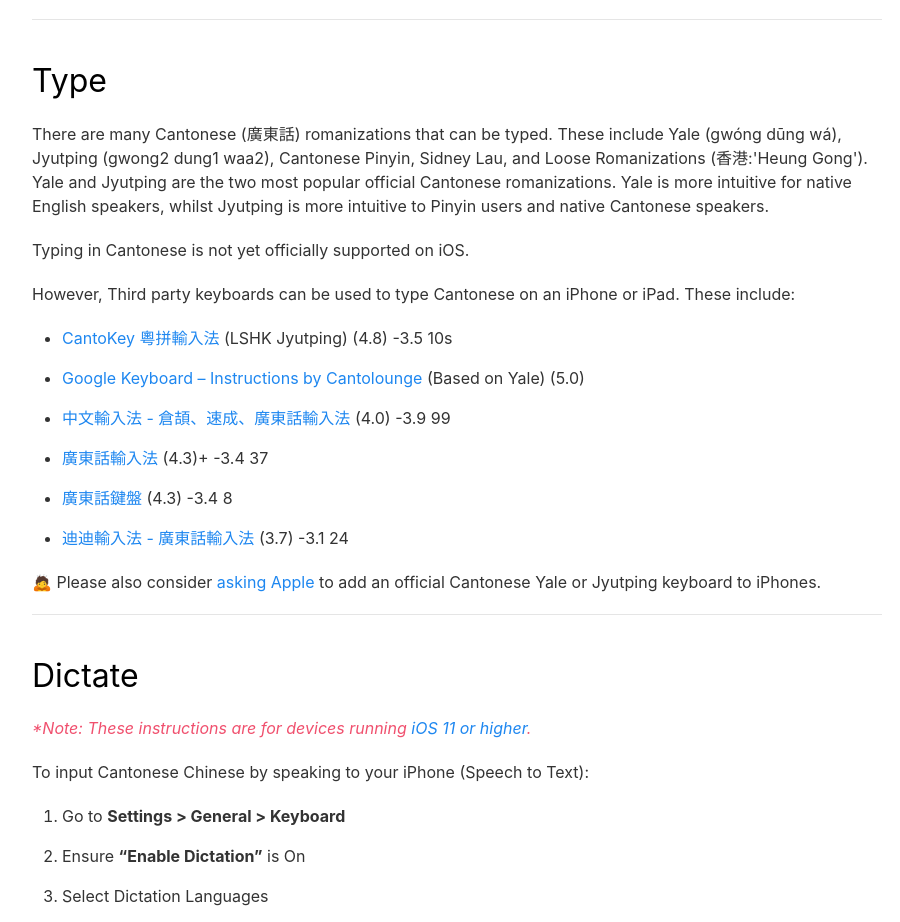
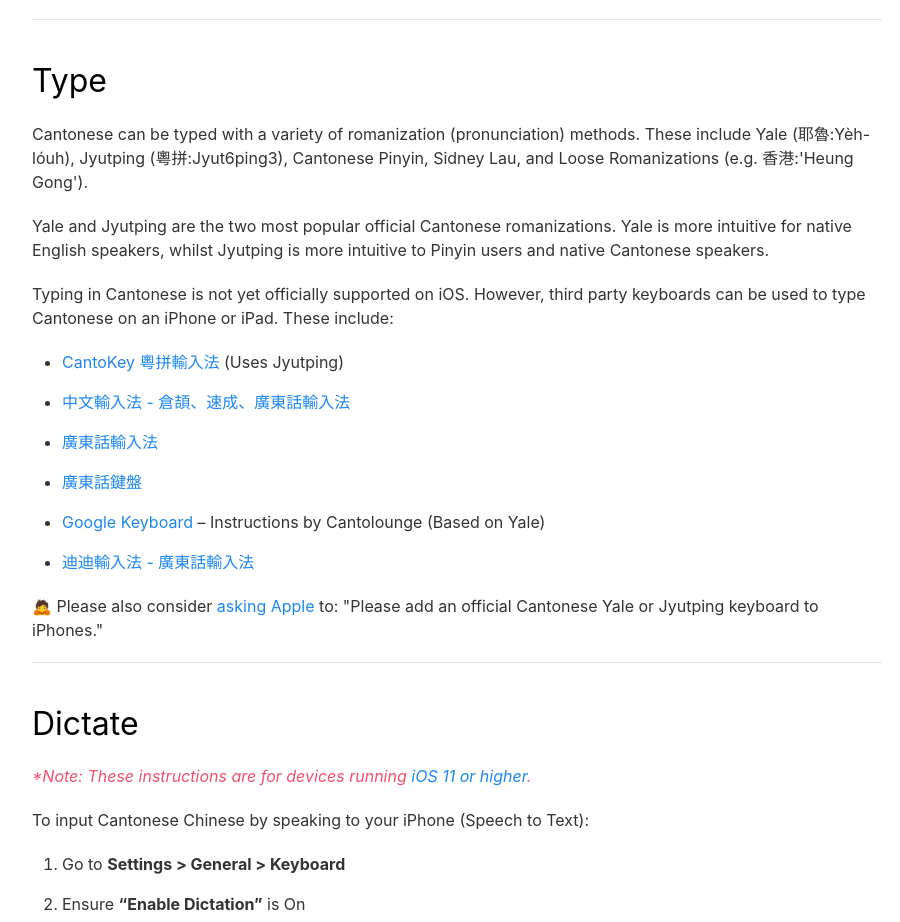
Before and after one commit to hanleyweng/cantonese-tools, a plain HTML site: page ios.html in a window 1280 px wide. Shown: the part 2737-3659 px from the top of the page, without its empty margins (183-1083 px from the left). Drawn offline with Linux system fonts and the light colour scheme.

Commit message:
Cantonese iOS keyboards list - description updated.

```diff
--- a/ios.html
+++ b/ios.html
@@ -66,18 +66,18 @@
 	<hr>
 	<div id="type"></div>
 	<h2>Type</h2>
-	<p>There are many Cantonese (廣東話) romanizations that can be typed. These include Yale (gwóng dūng wá), Jyutping (gwong2 dung1 waa2), Cantonese Pinyin, Sidney Lau, and Loose Romanizations (香港:'Heung Gong'). Yale and Jyutping are the two most popular official Cantonese romanizations. Yale is more intuitive for native English speakers, whilst Jyutping is more intuitive to Pinyin users and native Cantonese speakers.</p>
-	<p>Typing in Cantonese is not yet officially supported on iOS.</p>
-	<p>However, Third party keyboards can be used to type Cantonese on an iPhone or iPad. These include:</p>
+	<p>Cantonese can be typed with a variety of romanization (pronunciation) methods. These include Yale (耶魯:Yèh-lóuh), Jyutping (粵拼:Jyut6ping3), Cantonese Pinyin, Sidney Lau, and Loose Romanizations (e.g. 香港:'Heung Gong').</p>
+	<p>Yale and Jyutping are the two most popular official Cantonese romanizations. Yale is more intuitive for native English speakers, whilst Jyutping is more intuitive to Pinyin users and native Cantonese speakers.</p>
+	<p>Typing in Cantonese is not yet officially supported on iOS. However, third party keyboards can be used to type Cantonese on an iPhone or iPad. These include:</p>
 	<ul>
-		<li><a href="https://itunes.apple.com/ca/app/cantokey-yue-pin-shu-ru-fa/id1163602967?mt=8">CantoKey 粵拼輸入法</a> (LSHK Jyutping) (4.8) -3.5 10s </li>
-		<li><a href="https://cantolounge.com/cantonese-typing/">Google Keyboard – Instructions by Cantolounge</a> (Based on Yale) (5.0)</li>
-		<li><a href="https://itunes.apple.com/us/app/zhong-wen-shu-ru-fa-cang-xie/id959600817?mt=8">中文輸入法 - 倉頡、速成、廣東話輸入法</a> (4.0) -3.9 99</li>
-		<li><a href="https://itunes.apple.com/us/app/guang-dong-hua-shu-ru-fa/id918088646?mt=8">廣東話輸入法</a> (4.3)+ -3.4 37</li>
-		<li><a href="https://itunes.apple.com/us/app/guang-dong-hua-jian-pan/id916422100?mt=8">廣東話鍵盤</a> (4.3) -3.4 8</li>
-		<li><a href="https://itunes.apple.com/us/app/di-di-shu-ru-fa-guang-dong/id919971808?mt=8">迪迪輸入法 - 廣東話輸入法</a> (3.7) -3.1 24</li>
+		<li><a href="https://itunes.apple.com/ca/app/cantokey-yue-pin-shu-ru-fa/id1163602967?mt=8">CantoKey 粵拼輸入法</a> (Uses Jyutping)</li>
+		<li><a href="https://itunes.apple.com/us/app/zhong-wen-shu-ru-fa-cang-xie/id959600817?mt=8">中文輸入法 - 倉頡、速成、廣東話輸入法</a></li>
+		<li><a href="https://itunes.apple.com/us/app/guang-dong-hua-shu-ru-fa/id918088646?mt=8">廣東話輸入法</a></li>
+		<li><a href="https://itunes.apple.com/us/app/guang-dong-hua-jian-pan/id916422100?mt=8">廣東話鍵盤</a></li>
+		<li><a href="https://cantolounge.com/cantonese-typing/">Google Keyboard</a> – Instructions by Cantolounge (Based on Yale)</li>
+		<li><a href="https://itunes.apple.com/us/app/di-di-shu-ru-fa-guang-dong/id919971808?mt=8">迪迪輸入法 - 廣東話輸入法</a></li>
 	</ul>
-	<p>🙇 Please also consider <a href="https://www.apple.com/feedback/iphone.html" target="_blank">asking Apple</a> to add an official Cantonese Yale or Jyutping keyboard to iPhones.</p>
+	<p>🙇 Please also consider <a href="https://www.apple.com/feedback/iphone.html" target="_blank">asking Apple</a> to: "Please add an official Cantonese Yale or Jyutping keyboard to iPhones."</p>
 
 	<hr>
 	<div id="dictate"></div>
```
